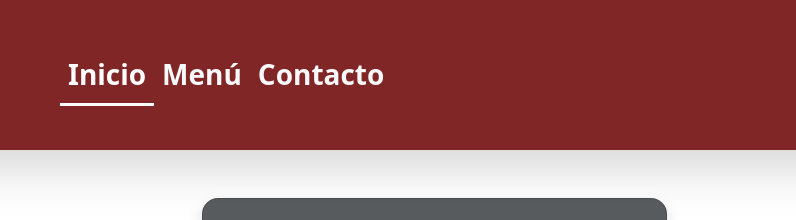
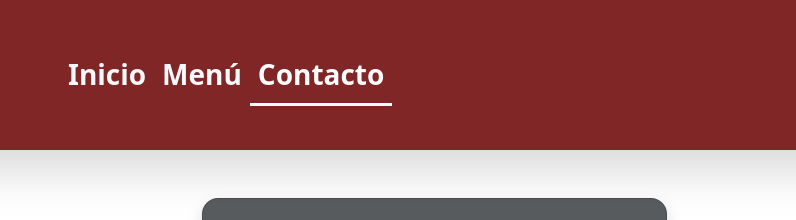
Before and after one commit to ramirorn/Trabajo-Practico-Colaborativo-Grupo-6, a plain HTML site: page contacto.html in a window 1280 px wide. Shown: the top 220 px of the page, 206-1002 px from the left. Drawn offline with nearby package versions, Linux system fonts and the light colour scheme.

Commit message:
Se hicieron los últimos cambios

```diff
--- a/contacto.html
+++ b/contacto.html
@@ -24,13 +24,13 @@
           <div class="collapse navbar-collapse " id="navbarText">
             <ul class="navbar-nav me-auto mb-2 mb-lg-0 ">
               <li class="nav-item ">
-                <a class="nav-link active text-light fs-3 fw-bold " aria-current="page" href="index.html">Inicio</a>
+                <a class="nav-link  text-light fs-3 fw-bold " aria-current="page" href="index.html">Inicio</a>
               </li>
               <li class="nav-item ">
                 <a class="nav-link text-light fw-bold fs-3 " href="menu.html">Menú</a>
               </li>
               <li class="nav-item">
-                <a class="nav-link text-light fw-bold fs-3 " href="contacto.html">Contacto</a>
+                <a class="nav-link active text-light fw-bold fs-3 " href="contacto.html">Contacto</a>
               </li>
             </ul>
           </div>
```
Also changed, not shown: index.html (+9 -8 lines), menu.html (+5 -1 lines).
